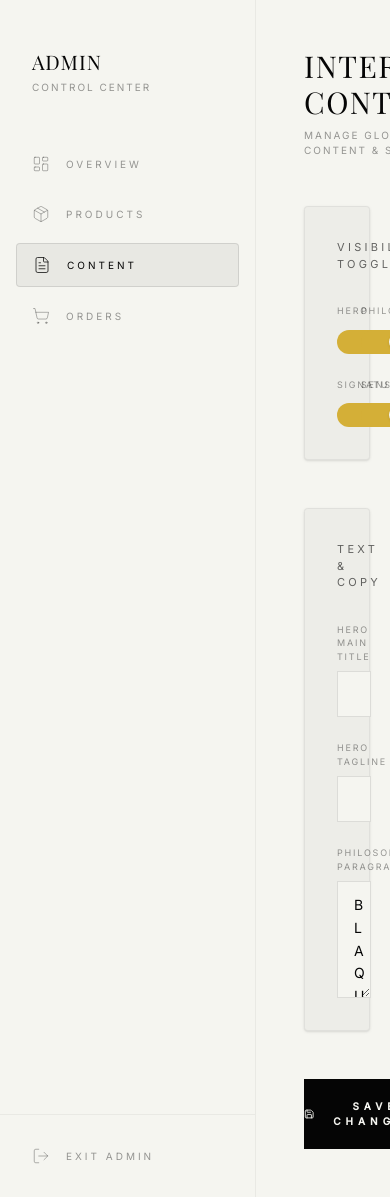
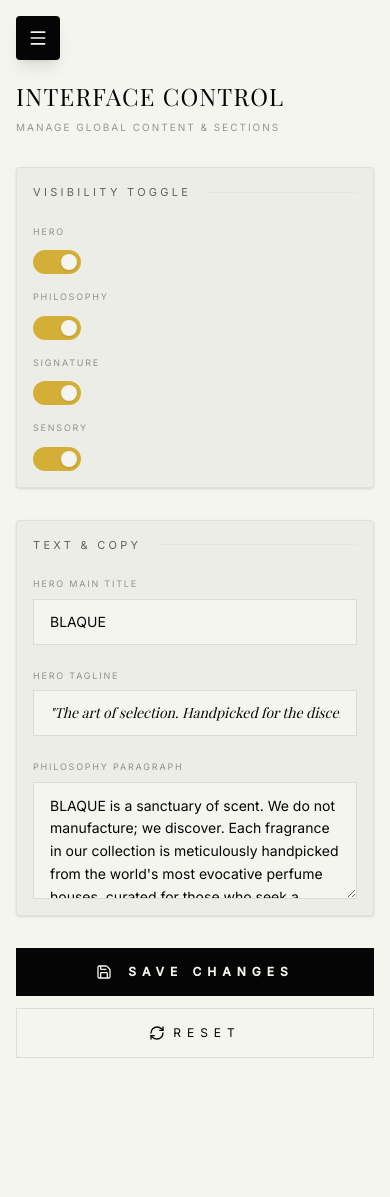
Before and after one commit to CodeWKnowledge/Blaque, a React (Vite) app: page /admin/content in a window 390 px wide. After the commit the page ends 1074 px from the top, so only its background shows below. Built offline with nearby package versions, Linux system fonts and the light colour scheme; a web font is replaced by a local one.

Commit message:
updated mobile responsiveness

```diff
--- a/src/components/Hero.jsx
+++ b/src/components/Hero.jsx
@@ -9,7 +9,7 @@ const Hero = () => {
     if (!content.showHero) return null;
 
     return (
-        <section className="relative h-screen md:h-[110vh] w-full bg-ivory overflow-hidden flex items-end justify-center pb-12">
+        <section className="relative h-screen md:h-[100vh] lg:h-[110vh] w-full bg-ivory overflow-hidden flex items-end justify-center pb-12">
             {/* Phase 1: Atmospheric Wake-Up (0.0s -> 0.6s) */}
             <motion.div
                 initial={{ opacity: 0 }}
--- a/src/index.css
+++ b/src/index.css
@@ -1,3 +1,4 @@
+
 @import "tailwindcss";
 
 @theme {
--- a/src/layout/AdminLayout.jsx
+++ b/src/layout/AdminLayout.jsx
@@ -1,9 +1,10 @@
-import React from 'react';
+import React, { useState } from 'react';
 import { Link, useLocation } from 'react-router-dom';
-import { LayoutDashboard, Package, FileText, ShoppingCart, LogOut } from 'lucide-react';
+import { LayoutDashboard, Package, FileText, ShoppingCart, LogOut, Menu, X } from 'lucide-react';
 
 const AdminLayout = ({ children }) => {
     const location = useLocation();
+    const [isMobileMenuOpen, setIsMobileMenuOpen] = useState(false);
 
     const menuItems = [
         { name: 'Overview', path: '/admin', icon: LayoutDashboard },
@@ -12,10 +13,33 @@ const AdminLayout = ({ children }) => {
         { name: 'Orders', path: '/admin/orders', icon: ShoppingCart },
     ];
 
+    const closeMobileMenu = () => setIsMobileMenuOpen(false);
+
     return (
         <div className="min-h-screen bg-ivory text-black-text flex">
+            {/* Mobile Menu Button */}
+            <button
+                onClick={() => setIsMobileMenuOpen(!isMobileMenuOpen)}
+                className="lg:hidden fixed top-4 left-4 z-50 p-3 bg-onyx text-white-text rounded-sm shadow-lg"
+            >
+                {isMobileMenuOpen ? <X size={20} /> : <Menu size={20} />}
+            </button>
+
+            {/* Mobile Overlay */}
+            {isMobileMenuOpen && (
+                <div
+                    className="lg:hidden fixed inset-0 bg-onyx/50 z-30"
+                    onClick={closeMobileMenu}
+                />
+            )}
+
             {/* Sidebar */}
-            <aside className="w-64 border-r border-onyx/5 flex flex-col pt-12 bg-ivory">
+            <aside className={`
+                fixed lg:static inset-y-0 left-0 z-40
+                w-64 border-r border-onyx/5 flex flex-col pt-12 bg-ivory
+                transform transition-transform duration-300 ease-in-out
+                ${isMobileMenuOpen ? 'translate-x-0' : '-translate-x-full lg:translate-x-0'}
+            `}>
                 <div className="px-8 mb-12">
                     <h2 className="luxury-text text-xl tracking-widest uppercase mb-1 text-black-text">Admin</h2>
                     <p className="text-[10px] tracking-[0.2em] opacity-40 uppercase font-sans text-black-text">Control Center</p>
@@ -29,6 +53,7 @@ const AdminLayout = ({ children }) => {
                             <Link
                                 key={item.path}
                                 to={item.path}
+                                onClick={closeMobileMenu}
                                 className={`flex items-center gap-4 px-4 py-3 rounded-sm transition-all duration-300 ${isActive
                                     ? 'bg-onyx/5 text-black-text border border-onyx/10'
                                     : 'text-black-text/40 hover:text-black-text hover:bg-onyx/[0.02]'
@@ -42,7 +67,7 @@ const AdminLayout = ({ children }) => {
                 </nav>
 
                 <div className="p-8 border-t border-onyx/5">
-                    <Link to="/" className="flex items-center gap-4 text-black-text/40 hover:text-black-text transition-colors">
+                    <Link to="/" className="flex items-center gap-4 text-black-text/40 hover:text-black-text transition-colors" onClick={closeMobileMenu}>
                         <LogOut size={18} strokeWidth={1} />
                         <span className="text-[10px] tracking-[0.3em] uppercase">Exit Admin</span>
                     </Link>
@@ -50,7 +75,7 @@ const AdminLayout = ({ children }) => {
             </aside>
 
             {/* Main Content */}
-            <main className="flex-1 overflow-y-auto p-12 bg-ivory">
+            <main className="flex-1 overflow-y-auto p-4 pt-20 sm:p-6 sm:pt-20 lg:p-12 bg-ivory">
                 {children}
             </main>
         </div>
--- a/src/pages/Admin/AdminContent.jsx
+++ b/src/pages/Admin/AdminContent.jsx
@@ -12,21 +12,21 @@ const AdminContent = () => {
 
     return (
         <div className="max-w-4xl text-black-text">
-            <header className="flex justify-between items-end mb-12">
+            <header className="mb-8 lg:mb-12">
                 <div>
-                    <h1 className="luxury-text text-3xl tracking-widest uppercase mb-2 text-black-text">Interface Control</h1>
+                    <h1 className="luxury-text text-2xl sm:text-3xl tracking-widest uppercase mb-2 text-black-text">Interface Control</h1>
                     <p className="text-[10px] tracking-[0.2em] opacity-40 uppercase text-black-text">Manage Global Content & Sections</p>
                 </div>
             </header>
 
-            <div className="space-y-12">
+            <div className="space-y-8 lg:space-y-12">
                 {/* Section Visibility */}
-                <section className="bg-onyx/[0.03] border border-onyx/5 p-8 rounded-sm shadow-sm">
-                    <h3 className="text-[11px] tracking-[0.3em] uppercase mb-8 opacity-60 flex items-center gap-4 text-black-text">
+                <section className="bg-onyx/[0.03] border border-onyx/5 p-4 sm:p-6 lg:p-8 rounded-sm shadow-sm">
+                    <h3 className="text-[11px] tracking-[0.3em] uppercase mb-6 lg:mb-8 opacity-60 flex items-center gap-4 text-black-text">
                         Visibility Toggle
                         <div className="h-px flex-1 bg-onyx/5"></div>
                     </h3>
-                    <div className="grid grid-cols-2 md:grid-cols-4 gap-6">
+                    <div className="grid grid-cols-1 sm:grid-cols-2 lg:grid-cols-4 gap-4 lg:gap-6">
                         {Object.keys(content).filter(k => k.startsWith('show')).map(key => (
                             <label key={key} className="flex flex-col gap-3 cursor-pointer group">
                                 <span className="text-[9px] tracking-[0.2em] uppercase opacity-40 group-hover:opacity-100 transition-opacity text-black-text">
@@ -49,8 +49,8 @@ const AdminContent = () => {
                 </section>
 
                 {/* Text Content */}
-                <section className="bg-onyx/[0.03] border border-onyx/5 p-8 rounded-sm space-y-8 shadow-sm">
-                    <h3 className="text-[11px] tracking-[0.3em] uppercase mb-8 opacity-60 flex items-center gap-4 text-black-text">
+                <section className="bg-onyx/[0.03] border border-onyx/5 p-4 sm:p-6 lg:p-8 rounded-sm space-y-6 lg:space-y-8 shadow-sm">
+                    <h3 className="text-[11px] tracking-[0.3em] uppercase mb-6 lg:mb-8 opacity-60 flex items-center gap-4 text-black-text">
                         Text & Copy
                         <div className="h-px flex-1 bg-onyx/5"></div>
                     </h3>
@@ -90,12 +90,12 @@ const AdminContent = () => {
                     </div>
                 </section>
 
-                <div className="flex gap-4">
-                    <button className="flex-1 py-5 bg-onyx text-white-text text-[10px] tracking-[0.5em] uppercase font-bold hover:bg-gold hover:text-black-text transition-all flex items-center justify-center gap-4">
+                <div className="flex flex-col sm:flex-row gap-3 lg:gap-4">
+                    <button className="flex-1 py-4 lg:py-5 bg-onyx text-white-text text-xs sm:text-[10px] tracking-[0.5em] uppercase font-bold hover:bg-gold hover:text-black-text transition-all flex items-center justify-center gap-4">
                         <Save size={16} /> Save Changes
                     </button>
-                    <button className="px-8 py-5 border border-onyx/10 text-black-text text-[10px] tracking-[0.5em] uppercase hover:bg-onyx/[0.02] transition-all">
-                        <RefreshCw size={16} />
+                    <button className="sm:px-8 py-4 lg:py-5 border border-onyx/10 text-black-text text-xs sm:text-[10px] tracking-[0.5em] uppercase hover:bg-onyx/[0.02] transition-all flex items-center justify-center gap-2">
+                        <RefreshCw size={16} /> <span className="sm:hidden">Reset</span>
                     </button>
                 </div>
             </div>
--- a/src/pages/Admin/AdminOrders.jsx
+++ b/src/pages/Admin/AdminOrders.jsx
@@ -9,12 +9,13 @@ const AdminOrders = () => {
 
     return (
         <div className="max-w-6xl text-black-text">
-            <header className="mb-12">
-                <h1 className="luxury-text text-3xl tracking-widest uppercase mb-2 text-black-text">Order Management</h1>
+            <header className="mb-8 lg:mb-12">
+                <h1 className="luxury-text text-2xl sm:text-3xl tracking-widest uppercase mb-2 text-black-text">Order Management</h1>
                 <p className="text-[10px] tracking-[0.2em] opacity-40 uppercase text-black-text">Shipments & Logistics</p>
             </header>
 
-            <div className="bg-ivory border border-onyx/10 rounded-sm overflow-hidden text-left shadow-sm">
+            {/* Desktop Table View */}
+            <div className="hidden lg:block bg-ivory border border-onyx/10 rounded-sm overflow-hidden text-left shadow-sm">
                 <table className="w-full">
                     <thead>
                         <tr className="border-b border-onyx/10 bg-onyx/[0.03]">
@@ -44,6 +45,29 @@ const AdminOrders = () => {
                     </tbody>
                 </table>
             </div>
+
+            {/* Mobile Card View */}
+            <div className="lg:hidden space-y-4">
+                {orders.map((order) => (
+                    <div key={order.id} className="bg-ivory border border-onyx/10 rounded-sm p-4 shadow-sm">
+                        <div className="flex justify-between items-start mb-3 gap-4">
+                            <div className="flex-1 min-w-0">
+                                <p className="text-xs font-mono opacity-80 text-black-text mb-1">{order.id}</p>
+                                <p className="luxury-text text-base md:text-lg tracking-widest uppercase text-black-text truncate">{order.customer}</p>
+                            </div>
+                            <span className={`text-[9px] tracking-[0.2em] uppercase px-3 py-1 rounded-sm flex-shrink-0 ${order.status === 'Processing' ? 'bg-gold/10 text-yellow-700' :
+                                order.status === 'Shipped' ? 'bg-blue-100 text-blue-700' : 'bg-green-100 text-green-700'
+                                }`}>
+                                {order.status}
+                            </span>
+                        </div>
+                        <div className="flex justify-between items-center pt-3 border-t border-onyx/10">
+                            <p className="text-[11px] opacity-40 uppercase text-black-text">{order.date}</p>
+                            <p className="luxury-text text-lg tracking-widest text-black-text">{order.total}</p>
+                        </div>
+                    </div>
+                ))}
+            </div>
         </div>
     );
 };
```
Also changed, not shown: src/pages/Admin/AdminOverview.jsx (+10 -10 lines), src/pages/Admin/AdminProducts.jsx (+38 -4 lines), 1 other file (tests, documents, lock files or other folders).
